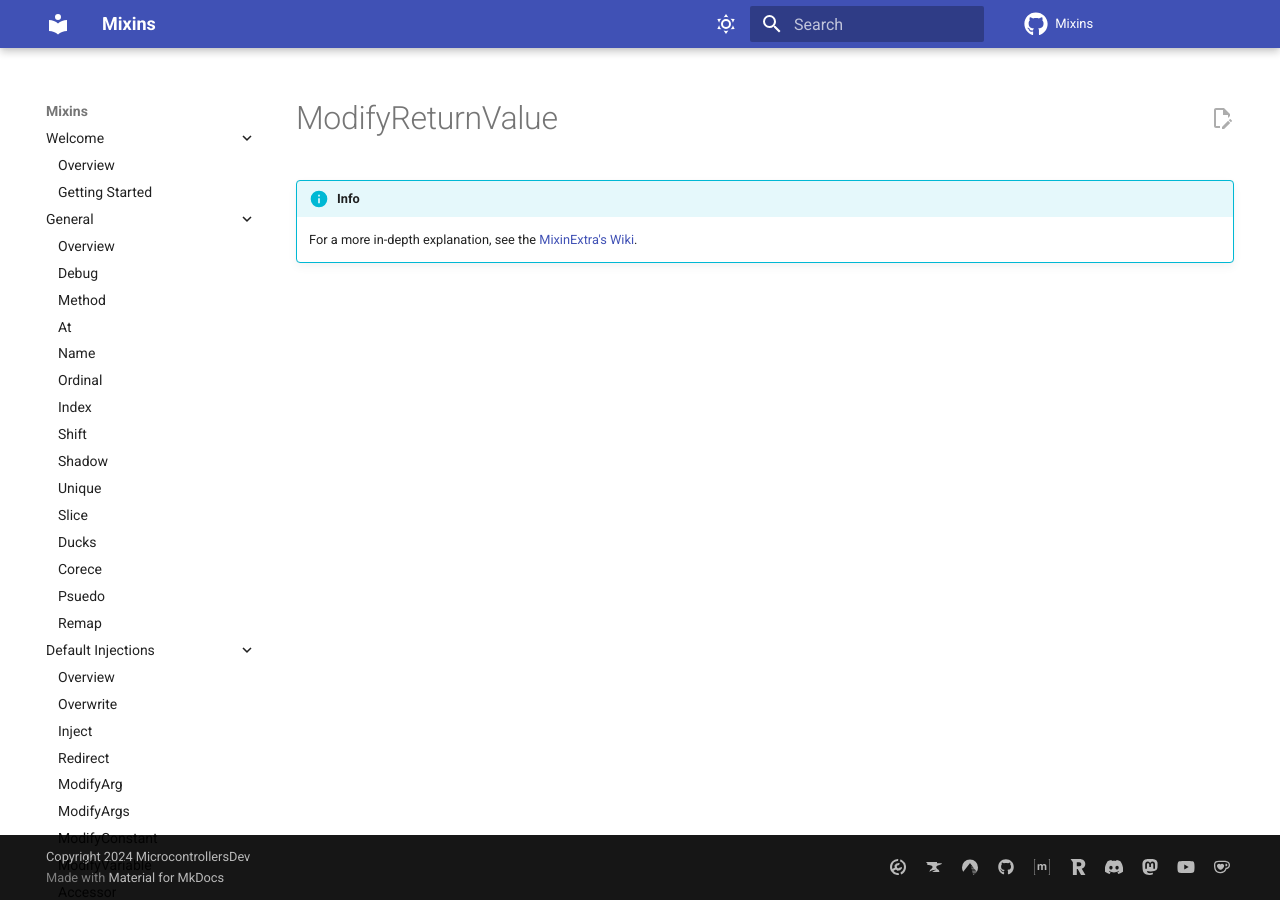
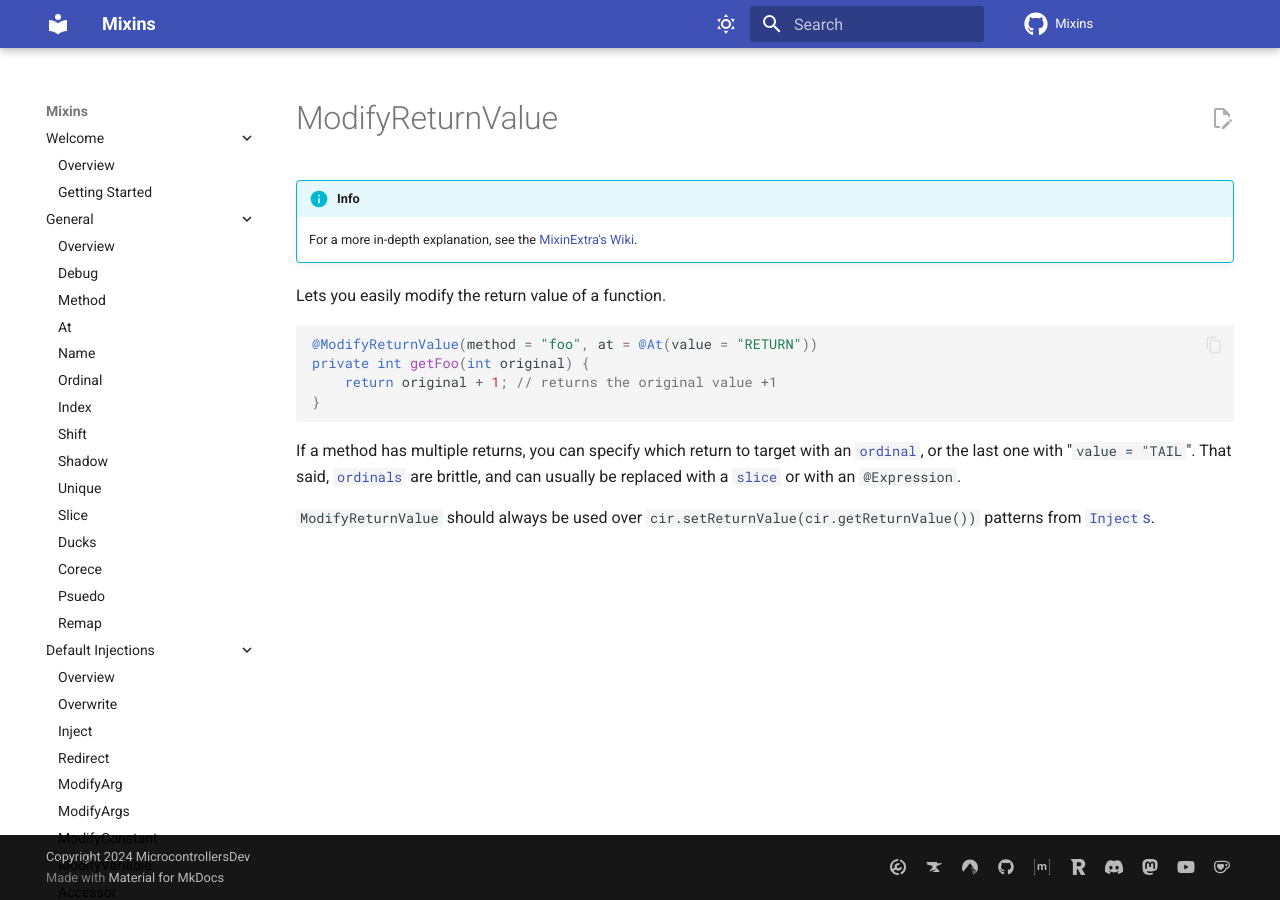
Before and after one commit to MicrocontrollersDev/Mixins, an MkDocs documentation site: the page built from docs/mixinextras/modifyreturnvalue.md, in a window 1280 px wide. Built offline with MkDocs 1.6.1 and Material for MkDocs 9.7.7, drawn with Linux system fonts in a browser that asks for light colours; comment, search, counter and statistics services are not loaded.

Commit message:
modifyreturnvalue and some other stuff

````diff
--- a/docs/mixinextras/modifyreturnvalue.md
+++ b/docs/mixinextras/modifyreturnvalue.md
@@ -2,3 +2,16 @@
 
 !!! info
     For a more in-depth explanation, see the [MixinExtra's Wiki](https://github.com/LlamaLad7/MixinExtras/wiki/ModifyReturnValue).
+
+Lets you easily modify the return value of a function.
+
+```java
+@ModifyReturnValue(method = "foo", at = @At(value = "RETURN"))
+private int getFoo(int original) {
+    return original + 1; // returns the original value +1
+}
+```
+
+If a method has multiple returns, you can specify which return to target with an [`ordinal`](https://mixins.microcontrollers.dev/general/ordinal), or the last one with "`value = "TAIL`". That said, [`ordinals`](https://mixins.microcontrollers.dev/general/ordinal) are brittle, and can usually be replaced with a [`slice`](https://mixins.microcontrollers.dev/general/slice) or with an `@Expression`.
+
+`ModifyReturnValue` should always be used over `cir.setReturnValue(cir.getReturnValue())` patterns from [`Inject`s](https://mixins.microcontrollers.dev/default/inject).
````
Also changed, not shown: docs/general/shift.md (+1 -1 lines), docs/mixinextras/wrapwithcondition.md (+2 -2 lines).
